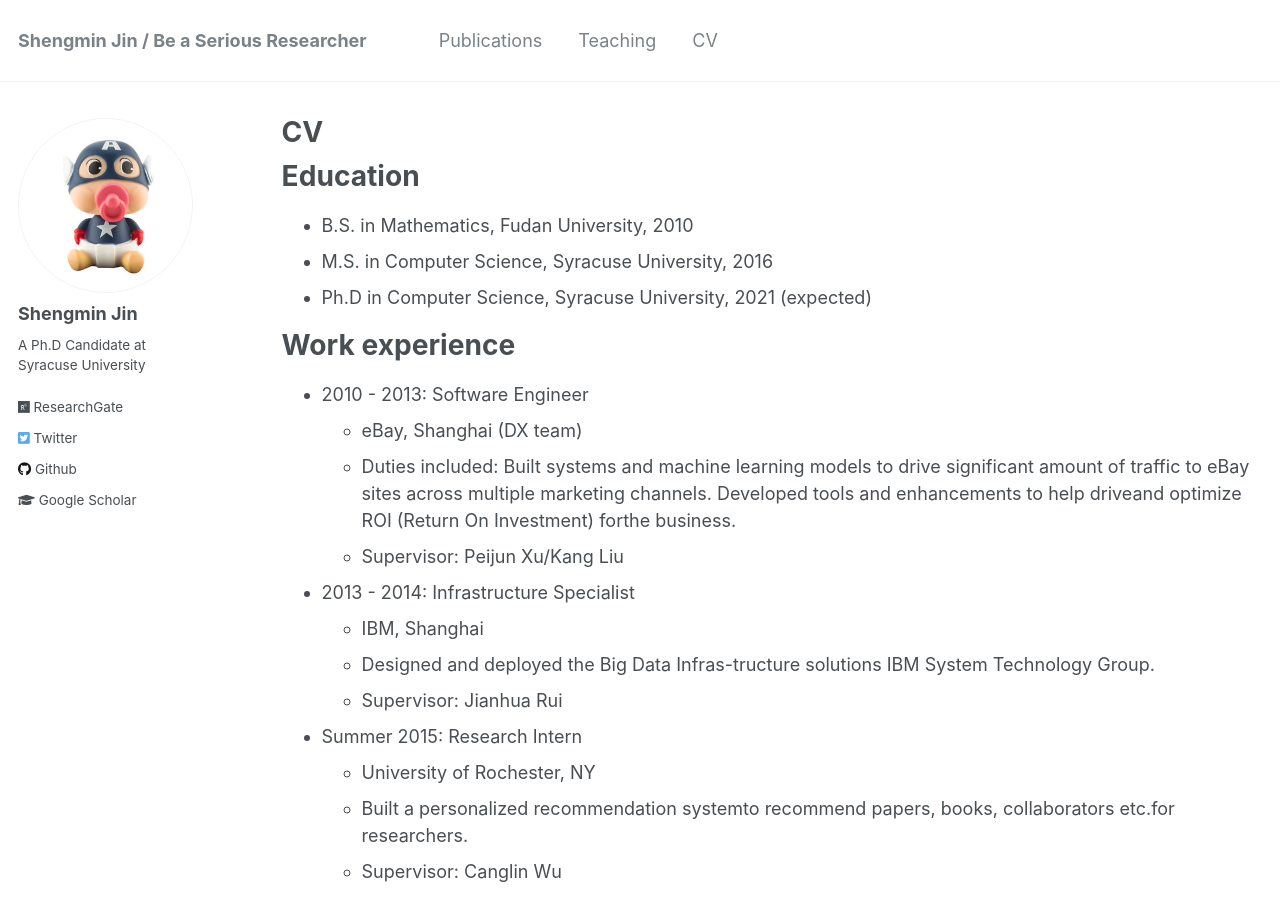
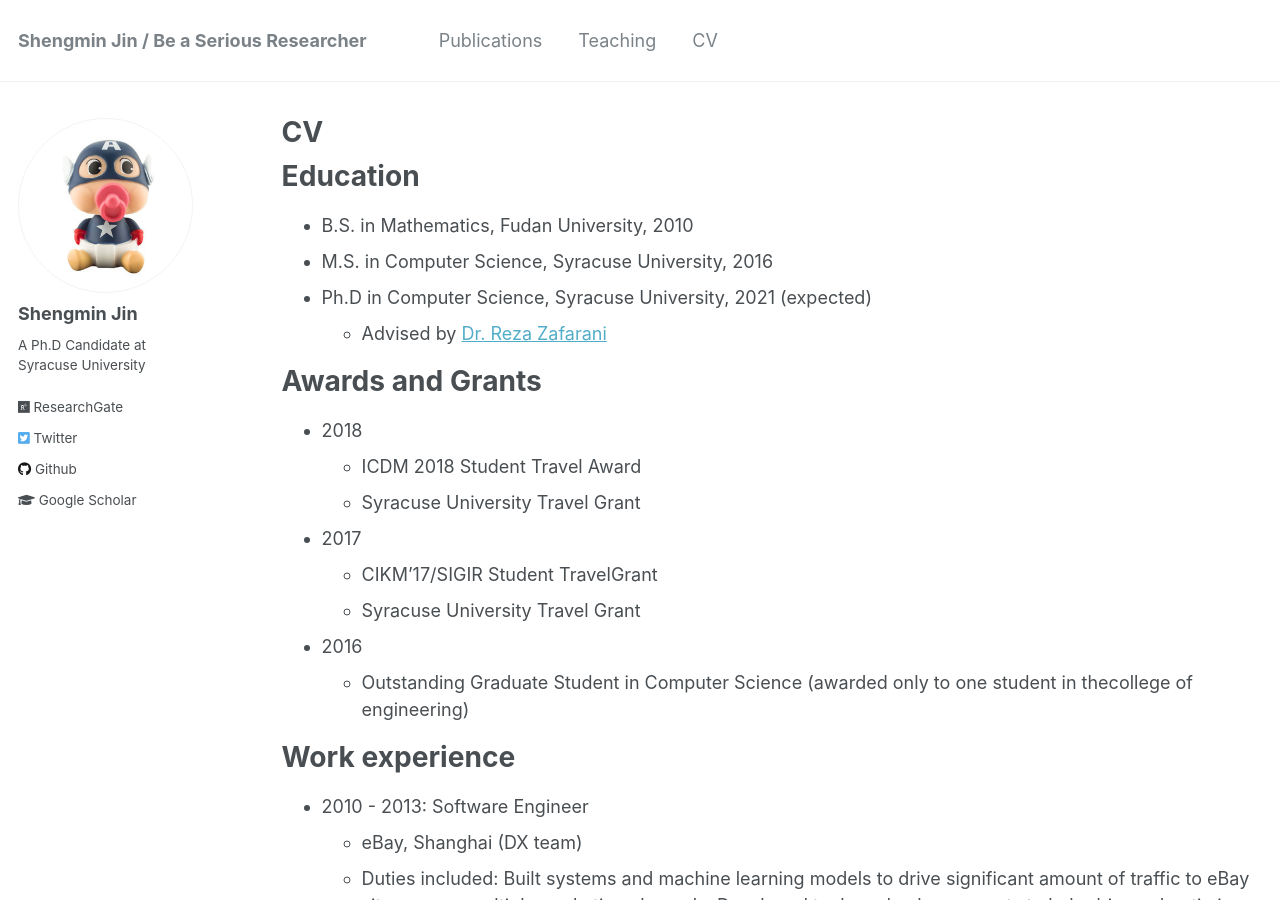
Before and after one commit to shengminjin/shengminjin.github.io, a Jekyll site: the page built from _pages/cv.md, in a window 1280 px wide and 900 px high. Built offline with Jekyll 4.4.1, drawn with Linux system fonts in a browser that asks for light colours.

Commit message:
Update cv.md

```diff
--- a/_pages/cv.md
+++ b/_pages/cv.md
@@ -14,6 +14,22 @@ Education
 * B.S. in Mathematics, Fudan University, 2010
 * M.S. in Computer Science, Syracuse University, 2016
 * Ph.D in Computer Science, Syracuse University, 2021 (expected)
+  * Advised by [Dr. Reza Zafarani](http://ecs.syr.edu/faculty/reza/)
+
+Awards and Grants
+======
+* 2018
+  * ICDM 2018 Student Travel Award
+  * Syracuse University Travel Grant
+
+* 2017
+  * CIKM’17/SIGIR Student TravelGrant
+  * Syracuse University Travel Grant
+
+* 2016
+  * Outstanding Graduate Student in Computer Science (awarded only to one student in thecollege of engineering)
+
+
 
 Work experience
 ======
```
